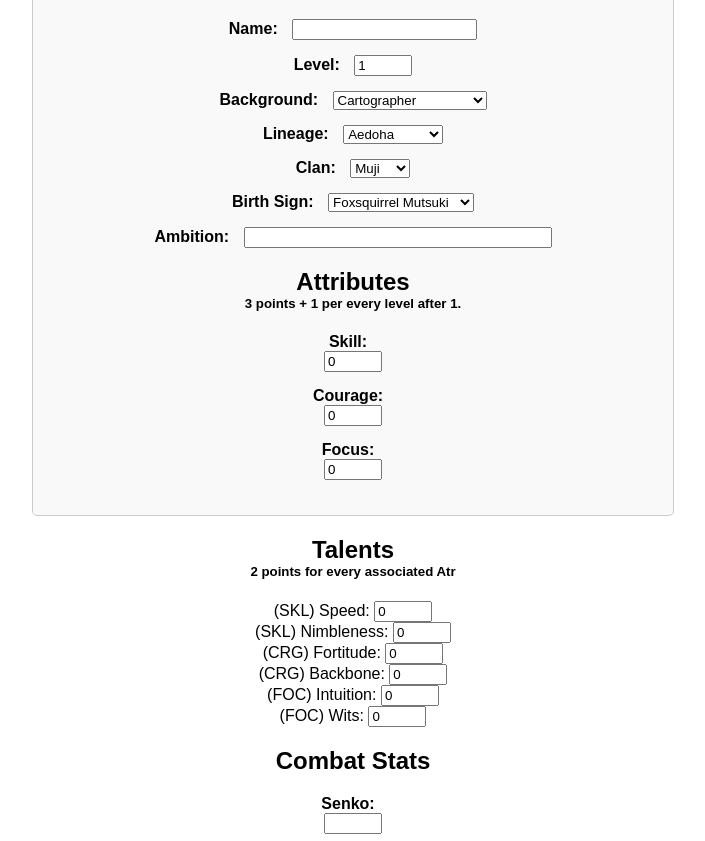
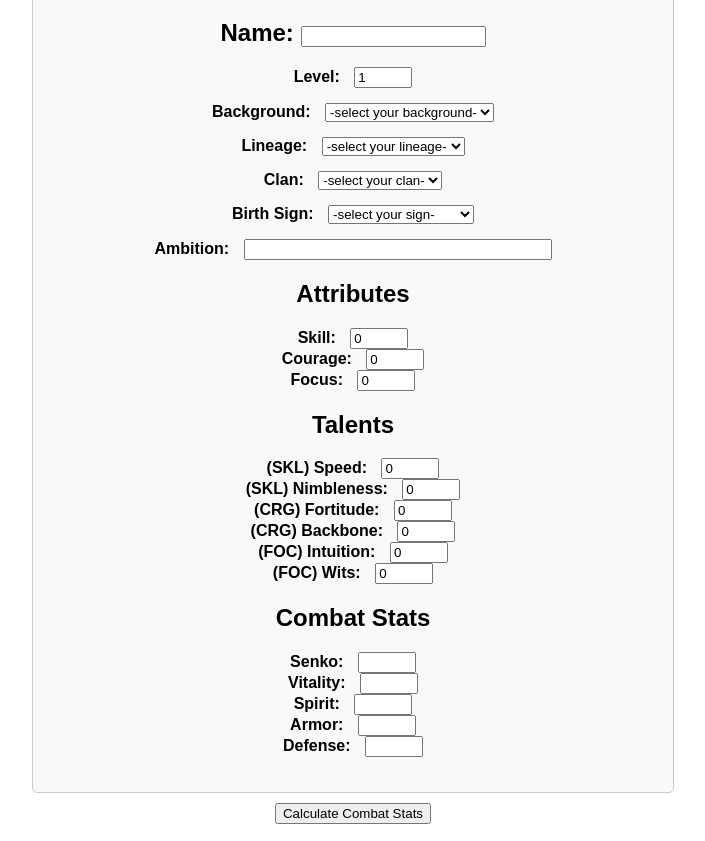
Before and after one commit to RealmRiftGames/RealmRiftGames-Website-Code, a plain HTML site: page index.html in a window 1280 px wide. Shown: the part 90-931 px from the top of the page, without its empty margins (287-992 px from the left). Drawn offline with Linux system fonts and the light colour scheme.

Commit message:
fixed drops

```diff
--- a/index.html
+++ b/index.html
@@ -12,7 +12,7 @@
     <div class="container">
         <h1 style="text-align: center;">Sensoji Character Creator</h1>
         <div class="input-group" style="text-align: center;">
-            <label for="name">Name:</label>
+            <h2 for="name">Name:</label>
             <input type="text" id="name" name="name" required>
         </div>
         <div class="input-group" style="text-align: center;">
@@ -25,6 +25,7 @@
         <div class="input-group" style="text-align: center;">
             <label for="background">Background:</label>
             <select id="background" name="background" onchange="showDescription(this)">
+                <option value="select">-select your background-</option>
                 <option value="cartographer">Cartographer</option>
                 <option value="blacksmith">Blacksmith</option>
                 <option value="exile">Exile</option>
@@ -54,6 +55,7 @@
         <div class="input-group" style="text-align: center;">
             <label for="lineage">Lineage:</label>
             <select id="lineage" name="lineage" onchange="showDescription(this)">
+                <option value="select">-select your lineage-</option>
                 <option value="aedoha">Aedoha</option>
                 <option value="frotheim">Frotheim</option>
                 <option value="sensoji">Sensōji </option>
@@ -68,6 +70,7 @@
         <div class="input-group" style="text-align: center;">
             <label for="clan">Clan:</label>
             <select id="clan" name="clan" onchange="showDescription(this)">
+                <option value="select">-select your clan-</option>
                 <option value="muji">Muji</option>
                 <option value="nami">Nami</option>
                 <option value="shinta">Shinta</option>
@@ -82,6 +85,7 @@
         <div class="input-group" style="text-align: center;">
             <label for="birth-sign">Birth Sign:</label>
             <select id="birth-sign" name="birth-sign" onchange="showDescription(this)">
+                <option value="select">-select your sign-</option>
                 <option value="foxsquirrel">Foxsquirrel Mutsuki</option>
                 <option value="hawk">Hawk Kisaragi</option>
                 <option value="moth">Moth Yayoi</option>
@@ -102,95 +106,93 @@
             <label for="ambition">Ambition:</label>
             <input type="text" id="ambition" name="ambition" style="width: 300px;">
         </div>
-        <!-- Attributes -->
-        <div class="attributes">
-            <h2 style="text-align: center; margin-bottom: 0;">Attributes</h2><h5 style="text-align: center; margin-top: 0;">3 points + 1 per every level after 1.</h5>
+        <!-- Attributes, Talents, and Combat Stats -->
+        <div class="attributes" style="text-align: center;">
+            <h2>Attributes</h2>
+            <!-- Attribute Inputs -->
+            <div class="input-group">
                 <!-- Skill -->
-            <div class="input-group" style="text-align: center;">
+                <div class="number-input">
                     <label for="skill">Skill:</label>
-                <div class="number-input">
                     <input type="number" id="skill" name="skill" min="0" max="20" value="0">
                 </div>
-            </div>
                 <!-- Courage -->
-            <div class="input-group" style="text-align: center;">
+                <div class="number-input">
                     <label for="courage">Courage:</label>
-                <div class="number-input">
                     <input type="number" id="courage" name="courage" min="0" max="20" value="0">
                 </div>
-            </div>
                 <!-- Focus -->
-            <div class="input-group" style="text-align: center;">
+                <div class="number-input">
                     <label for="focus">Focus:</label>
-                <div class="number-input">
                     <input type="number" id="focus" name="focus" min="0" max="20" value="0">
                 </div>
             </div>
-        </div>
-        <!-- Buttons -->
-        <div class="buttons" style="text-align: center;">
-        </div>
-    </div>
-        <div class="talents">
-            <h2 style="text-align: center; margin-bottom: 0;">Talents</h2><h5 style="text-align: center; margin-top: 0;">2 points for every associated Atr</h5>
-            <div class="number-input" style="text-align: center;">
+            <h2>Talents</h2>
+            <!-- Talent Inputs -->
+            <div class="input-group">
+                <!-- Speed -->
+                <div class="number-input">
                     <label for="speed">(SKL) Speed:</label>
                     <input type="number" id="speed" name="speed" min="0" max="40" value="0">
                 </div>
-            <div class="number-input" style="text-align: center;">
+                <!-- Nimbleness -->
+                <div class="number-input">
                     <label for="nimbleness">(SKL) Nimbleness:</label>
                     <input type="number" id="nimbleness" name="nimbleness" min="0" max="40" value="0">
                 </div>
-            <div class="number-input" style="text-align: center;">
+                <!-- Fortitude -->
+                <div class="number-input">
                     <label for="fortitude">(CRG) Fortitude:</label>
                     <input type="number" id="fortitude" name="fortitude" min="0" max="40" value="0">
                 </div>
-            <div class="number-input" style="text-align: center;">
+                <!-- Backbone -->
+                <div class="number-input">
                     <label for="backbone">(CRG) Backbone:</label>
                     <input type="number" id="backbone" name="backbone" min="0" max="40" value="0">
                 </div>
-            <div class="number-input" style="text-align: center;">
+                <!-- Intuition -->
+                <div class="number-input">
                     <label for="intuition">(FOC) Intuition:</label>
                     <input type="number" id="intuition" name="intuition" min="0" max="40" value="0">
                 </div>
-            <div class="number-input" style="text-align: center;">
+                <!-- Wits -->
+                <div class="number-input">
                     <label for="wits">(FOC) Wits:</label>
                     <input type="number" id="wits" name="wits" min="0" max="40" value="0">
                 </div>
             </div>
-        <div class="combat-stats" style="text-align: center;">
-            <h2 style="text-align: center;">Combat Stats</h2>
-            <div class="input-group" style="text-align: center;">
+            <h2>Combat Stats</h2>
+            <!-- Combat Stat Inputs -->
+            <div class="input-group">
+                <!-- Senko -->
+                <div class="number-input">
                     <label for="senko">Senko:</label>
-                <div class="number-input">
                     <input type="number" id="senko" name="senko" readonly style="width: 50px;">
                 </div>
-            </div>
-            <div class="input-group" style="text-align: center;">
+                <!-- Vitality -->
+                <div class="number-input">
                     <label for="vitality">Vitality:</label>
-                <div class="number-input">
                     <input type="number" id="vitality" name="vitality" readonly style="width: 50px;">
                 </div>
-            </div>
-            <div class="input-group" style="text-align: center;">
+                <!-- Spirit -->
+                <div class="number-input">
                     <label for="spirit">Spirit:</label>
-                <div class="number-input">
                     <input type="number" id="spirit" name="spirit" readonly style="width: 50px;">
                 </div>
-            </div>
-            <div class="input-group" style="text-align: center;">
+                <!-- Armor -->
+                <div class="number-input">
                     <label for="armor">Armor:</label>
-                <div class="number-input">
                     <input type="number" id="armor" name="armor" min="0" max="100">
                 </div>
-            </div>
-            <div class="input-group" style="text-align: center;">
+                <!-- Defense -->
+                <div class="number-input">
                     <label for="defense">Defense:</label>
-                <div class="number-input">
                     <input type="number" id="defense" name="defense" min="0" max="100" readonly>
                 </div>
             </div>
-            <button style="display: inline-block; margin: 10px auto;" onclick="calculateStats()">Calculate Stats</button>
+                </div>
+            </div>
+            <button style="display: block; margin: 10px auto;" onclick="calculateStats()">Calculate Combat Stats</button>
         </div>
     </div>
 
```
Lines whose indentation alone changed are shown as unchanged.
